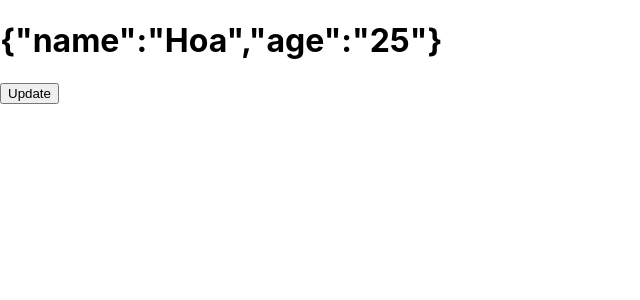
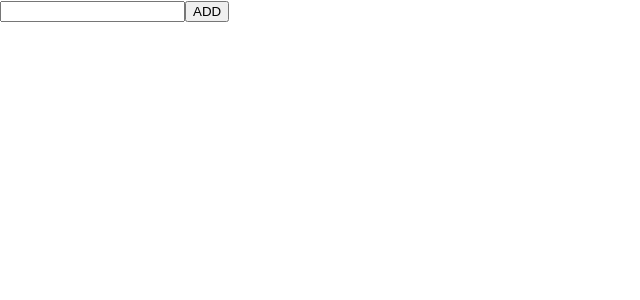
Before and after one commit to hoapng/react_f8, a React (Create React App) app: page / in a window 1280 px wide. Shown: the top 300 px of the page, without its empty margins (0-640 px from the left). Built offline with nearby package versions, Linux system fonts and the light colour scheme.

Commit message:
Todolist with useState

```diff
--- a/src/App.js
+++ b/src/App.js
@@ -1,19 +1,34 @@
 import { useState } from "react";
 
 function App() {
-  const [info, setInfo] = useState({name: 'Hoa', age: '25'});
-    const handleUpdate=()=>{
-      setInfo({
-        ...info,
-        bio: 'aaaa'
-      })
-    }
+
+  const [job, setJob] = useState('')
+  const [list, setList] = useState(()=>{
+    const storageList = JSON.parse(localStorage.getItem('list'));
+    return storageList ?? []
+  }
+    )
+  const handleAdd=()=>{
+    setList(prev => {
+      const newList = [...prev,job];
+
+      //Save to local storage
+      const jsonList = JSON.stringify(newList);
+      localStorage.setItem('list', jsonList)
+      return newList;
+    });
+    setJob('')
+  }
   return (
-
     <>
     <div>
-      <h1>{JSON.stringify(info)}</h1>
-      <button onClick={handleUpdate}>Update</button>
+      <input value={job} onChange={e => setJob(e.target.value)}/>
+      <button onClick={handleAdd}>ADD</button>
+      <ul>
+        {list.map((item, index)=>(
+          <li key={index}>{item}</li>
+        ))}
+      </ul>
     </div>
     </>
   );
```
